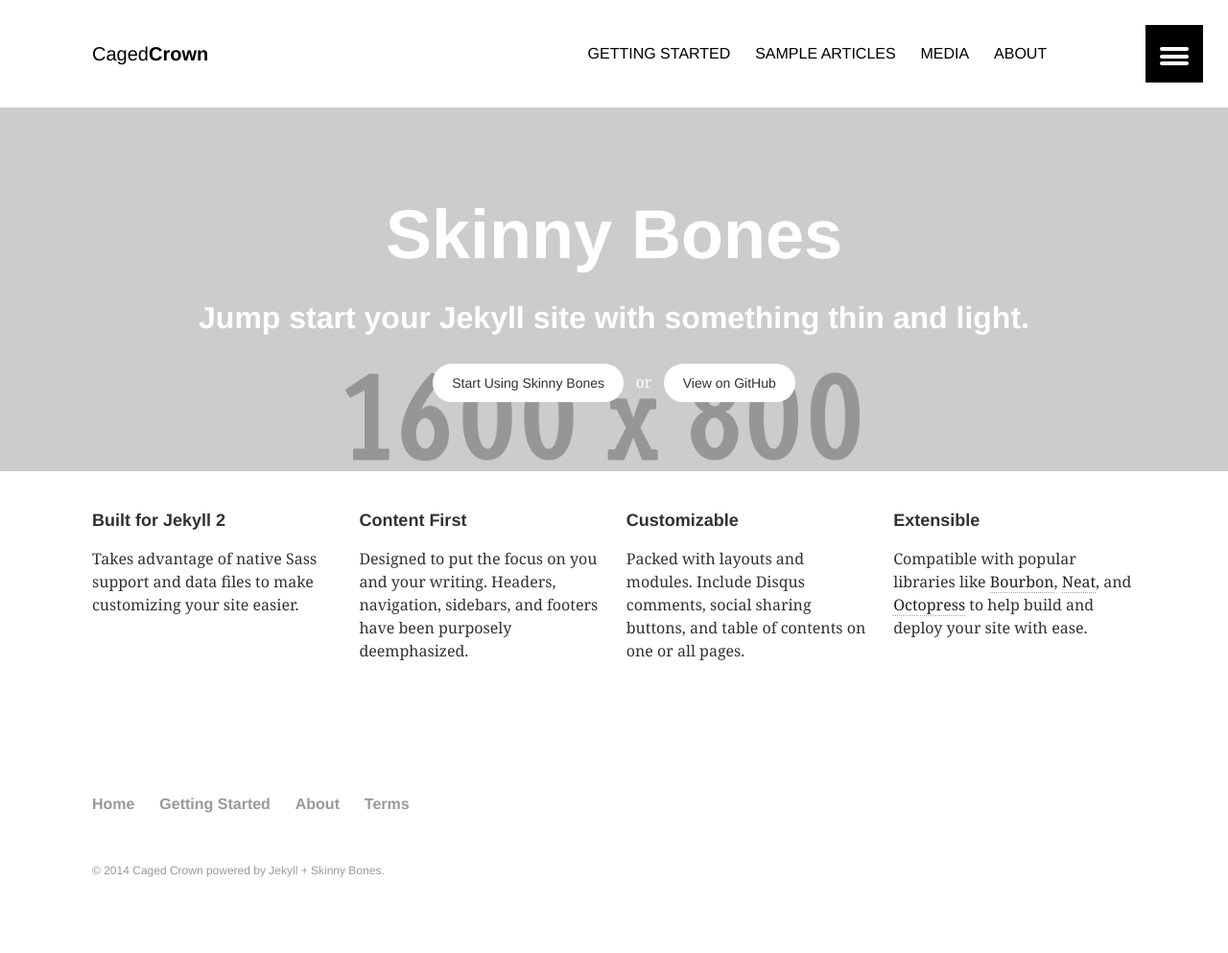
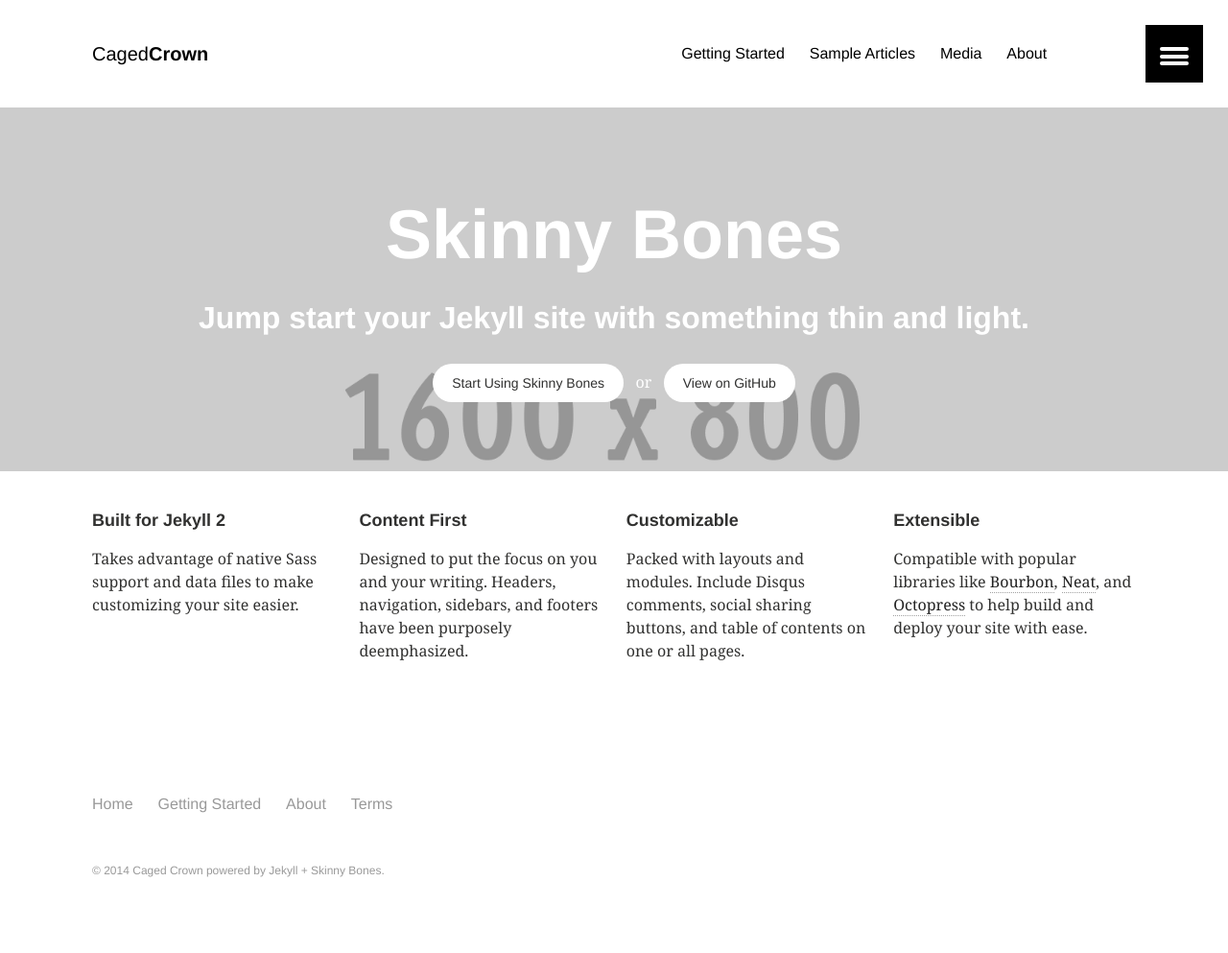
Before and after one commit to cagedcrown/cagedcrown.github.io, a Jekyll site: the page built from index.md, in a window 1280 px wide. Shown: the whole page at 96% size. Built offline with Jekyll 4.4.1, drawn with Linux system fonts in a browser that asks for light colours.

Commit message:
fixed sass layout

```diff
--- a/_sass/_layout.scss
+++ b/_sass/_layout.scss
@@ -98,13 +98,12 @@
 			@include font-size(16,no);
 			line-height: .5 * $masthead-height; // half the height to center vertically
 			color: $black;
-			text-transform: uppercase;
 		}
 	}
 }
 .bottom-menu {
 	@include clearfix;
-	font-weight: 700;
+	font-weight: 200;
 	a {
 		color: lighten($black,60);
 	}
```
